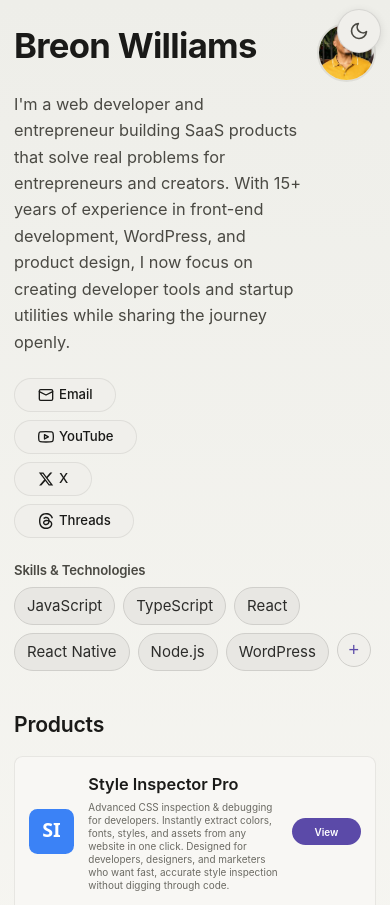
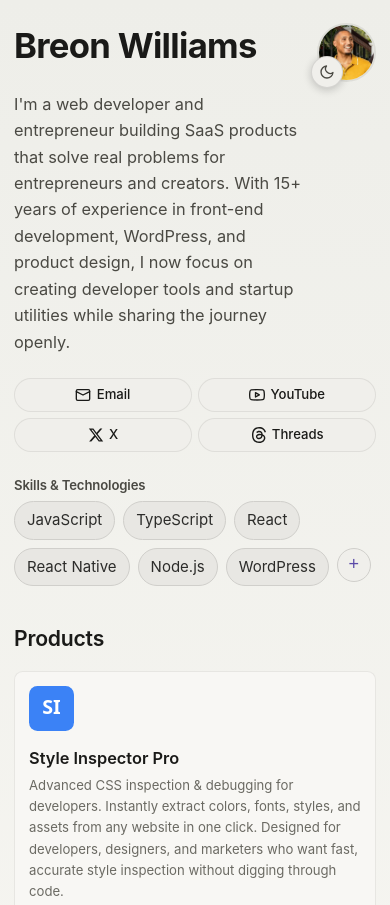
Before and after one commit to breonwilliams/one_page_profile, a website: page index.html in a window 390 px wide. Shown: the top 905 px of the page. Drawn offline with Linux system fonts and the light colour scheme; no server answers.

Commit message:
fix mobile stylization

```diff
--- a/assets/css/styles.css
+++ b/assets/css/styles.css
@@ -153,11 +153,11 @@
 
 /* Theme Toggle */
 .theme-toggle {
-    position: fixed;
-    top: var(--space-lg);
-    right: var(--space-lg);
-    width: 48px;
-    height: 48px;
+    position: absolute;
+    bottom: -8px;
+    left: -8px;
+    width: 36px;
+    height: 36px;
     border-radius: var(--radius-full);
     background: var(--color-surface-2);
     border: 1px solid var(--color-border-default);
@@ -167,8 +167,8 @@
     align-items: center;
     justify-content: center;
     transition: all var(--transition-base);
-    z-index: 100;
-    box-shadow: 0 2px 8px rgba(0, 0, 0, 0.1);
+    z-index: 10;
+    box-shadow: 0 2px 8px rgba(0, 0, 0, 0.2);
 }
 
 .theme-toggle:hover {
@@ -208,10 +208,10 @@
 /* Mobile adjustments */
 @media (max-width: 768px) {
     .theme-toggle {
-        width: 44px;
-        height: 44px;
-        top: var(--space-md);
-        right: var(--space-md);
+        width: 32px;
+        height: 32px;
+        bottom: -8px;
+        left: -8px;
     }
 }
 
@@ -226,6 +226,7 @@
     align-items: flex-start;
     gap: var(--space-lg);
     margin-bottom: var(--space-lg);
+    position: relative;
 }
 
 .profile-info {
@@ -251,15 +252,17 @@
     width: calc(var(--space-unit) * 5.09);
     height: calc(var(--space-unit) * 5.09);
     border-radius: var(--radius-full);
-    overflow: hidden;
+    overflow: visible;
     flex-shrink: 0;
     border: 2px solid var(--color-border-subtle);
+    position: relative;
 }
 
 .profile-image img {
     width: 100%;
     height: 100%;
     object-fit: cover;
+    border-radius: var(--radius-full);
 }
 
 /* Profile Actions Section */
@@ -270,6 +273,7 @@
 /* Contact Buttons */
 .contact-buttons {
     display: flex;
+    flex-wrap: wrap;
     gap: 0.5rem;
     margin-bottom: var(--space-lg);
 }
@@ -460,9 +464,9 @@
 }
 
 .product-info .category {
-    font-size: var(--font-size-xs);
+    font-size: var(--font-size-sm);
     color: var(--color-text-tertiary);
-    line-height: var(--line-height-tight);
+    line-height: var(--line-height-base);
 }
 
 .product-get-section {
@@ -704,11 +708,13 @@
     }
 
     .contact-buttons {
-        flex-direction: column;
+        /* Keep flex-direction as row, allow wrapping */
+        gap: 0.4rem;
     }
 
     .contact-btn {
-        max-width: 100%;
+        flex: 0 0 auto;
+        min-width: calc(50% - 0.2rem);
     }
 
     .resources-grid {
@@ -717,11 +723,30 @@
 
     .product-item {
         padding: var(--space-base);
+        flex-direction: column;
+        align-items: flex-start;
     }
 
     .product-icon {
         width: calc(var(--space-unit) * 3.236);
         height: calc(var(--space-unit) * 3.236);
+        margin-right: 0;
+        margin-bottom: var(--space-base);
+    }
+
+    .product-info {
+        margin-bottom: var(--space-base);
+        width: 100%;
+    }
+
+    .product-get-section {
+        margin-left: 0;
+        width: 100%;
+        align-items: flex-start;
+    }
+
+    .get-button {
+        width: auto;
     }
 }
 
--- a/index.html
+++ b/index.html
@@ -53,24 +53,6 @@
 </head>
 <body>
     <div class="container">
-        <!-- Theme Toggle -->
-        <button class="theme-toggle" id="theme-toggle" aria-label="Toggle dark/light theme" title="Toggle theme">
-            <svg class="theme-icon sun-icon" width="20" height="20" viewBox="0 0 24 24" fill="none" stroke="currentColor" stroke-width="2" stroke-linecap="round" stroke-linejoin="round">
-                <circle cx="12" cy="12" r="5"/>
-                <line x1="12" y1="1" x2="12" y2="3"/>
-                <line x1="12" y1="21" x2="12" y2="23"/>
-                <line x1="4.22" y1="4.22" x2="5.64" y2="5.64"/>
-                <line x1="18.36" y1="18.36" x2="19.78" y2="19.78"/>
-                <line x1="1" y1="12" x2="3" y2="12"/>
-                <line x1="21" y1="12" x2="23" y2="12"/>
-                <line x1="4.22" y1="19.78" x2="5.64" y2="18.36"/>
-                <line x1="18.36" y1="5.64" x2="19.78" y2="4.22"/>
-            </svg>
-            <svg class="theme-icon moon-icon" width="20" height="20" viewBox="0 0 24 24" fill="none" stroke="currentColor" stroke-width="2" stroke-linecap="round" stroke-linejoin="round">
-                <path d="M21 12.79A9 9 0 1 1 11.21 3 7 7 0 0 0 21 12.79z"/>
-            </svg>
-        </button>
-
         <!-- Profile Section -->
         <div class="profile">
             <div class="profile-header">
@@ -84,6 +66,23 @@
                 </div>
                 <div class="profile-image">
                     <img src="images/profile/headshot.jpeg" alt="Breon Williams">
+                    <!-- Theme Toggle -->
+                    <button class="theme-toggle" id="theme-toggle" aria-label="Toggle dark/light theme" title="Toggle theme">
+                        <svg class="theme-icon sun-icon" width="16" height="16" viewBox="0 0 24 24" fill="none" stroke="currentColor" stroke-width="2" stroke-linecap="round" stroke-linejoin="round">
+                            <circle cx="12" cy="12" r="5"/>
+                            <line x1="12" y1="1" x2="12" y2="3"/>
+                            <line x1="12" y1="21" x2="12" y2="23"/>
+                            <line x1="4.22" y1="4.22" x2="5.64" y2="5.64"/>
+                            <line x1="18.36" y1="18.36" x2="19.78" y2="19.78"/>
+                            <line x1="1" y1="12" x2="3" y2="12"/>
+                            <line x1="21" y1="12" x2="23" y2="12"/>
+                            <line x1="4.22" y1="19.78" x2="5.64" y2="18.36"/>
+                            <line x1="18.36" y1="5.64" x2="19.78" y2="4.22"/>
+                        </svg>
+                        <svg class="theme-icon moon-icon" width="16" height="16" viewBox="0 0 24 24" fill="none" stroke="currentColor" stroke-width="2" stroke-linecap="round" stroke-linejoin="round">
+                            <path d="M21 12.79A9 9 0 1 1 11.21 3 7 7 0 0 0 21 12.79z"/>
+                        </svg>
+                    </button>
                 </div>
             </div>
 
```
